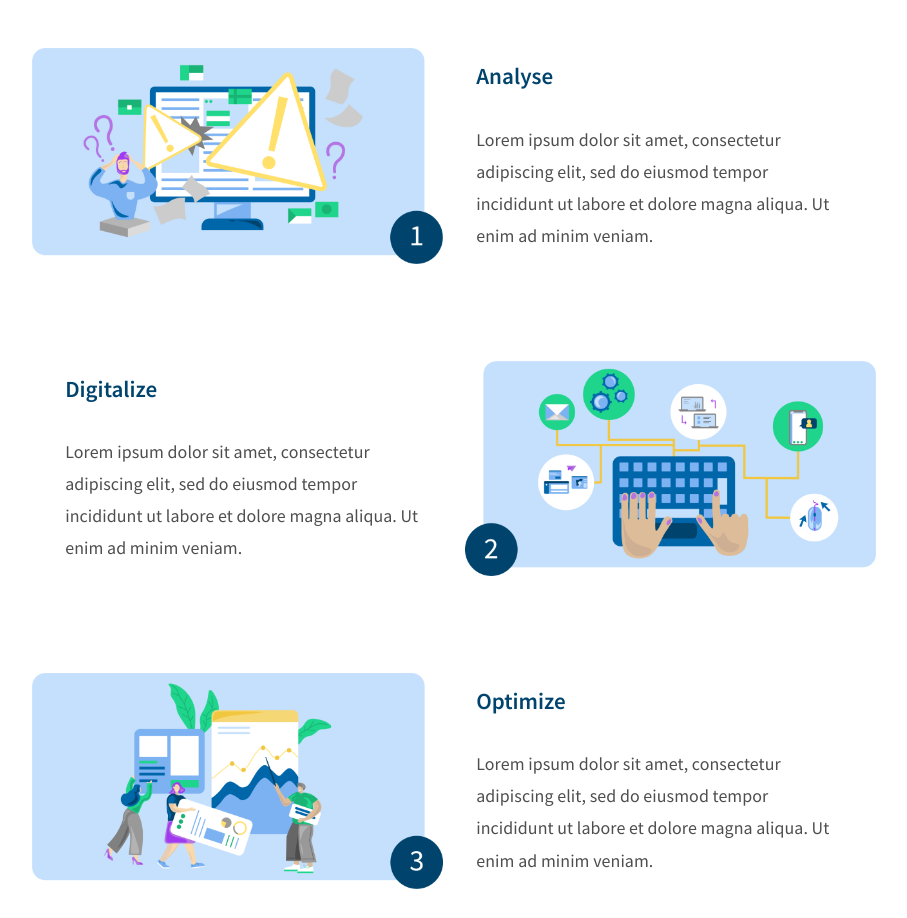
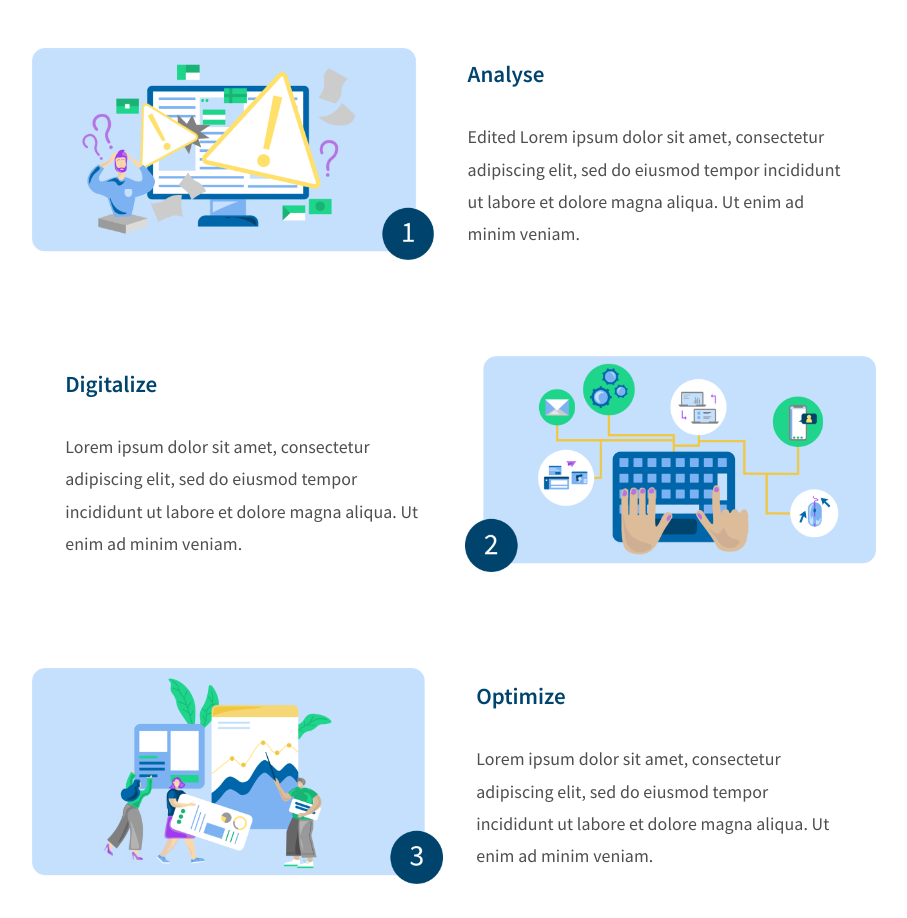
Before and after one commit to internago/internago-webpage, a Gatsby site: page / in a window 1280 px wide. Shown: the part 3620-4538 px from the top of the page, without its empty margins (186-1093 px from the left). Built offline with nearby package versions, Linux system fonts and the light colour scheme; Gatsby itself is replaced by a stand-in of ours.

Commit message:
Update howitworks.js

```diff
--- a/src/components/howitworks.js
+++ b/src/components/howitworks.js
@@ -12,7 +12,7 @@
                 <div className="graphic-img"><img src={analyseimg} alt="illustration of technical chaos" className="portal-img"></img></div>
                 <div className="txt-block">
                     <h3>Analyse</h3>
-                    <p>Lorem ipsum dolor sit amet, consectetur adipiscing elit, sed do eiusmod tempor incididunt ut labore et dolore magna aliqua. Ut enim ad minim veniam.</p>
+                    <p>Edited Lorem ipsum dolor sit amet, consectetur adipiscing elit, sed do eiusmod tempor incididunt ut labore et dolore magna aliqua. Ut enim ad minim veniam.</p>
                 </div>
             </div>
             <div className="digitalize">
```
